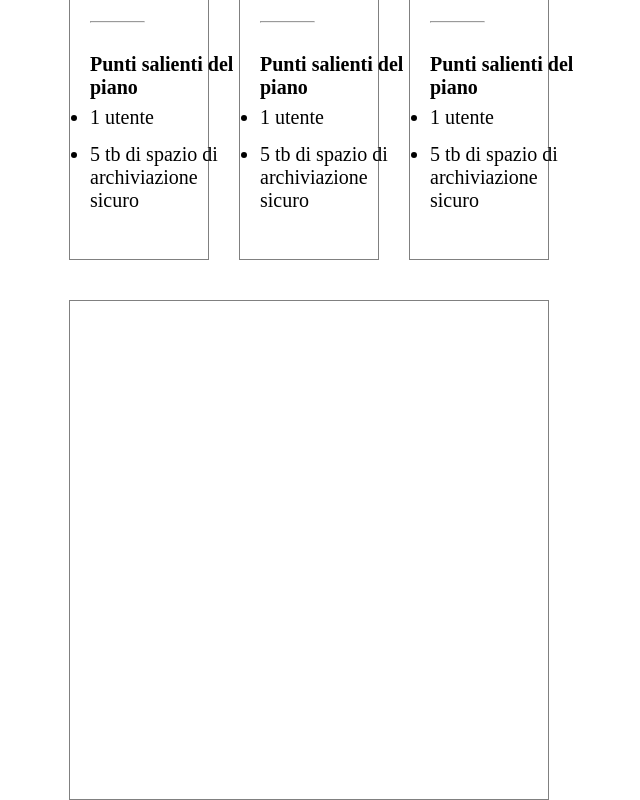
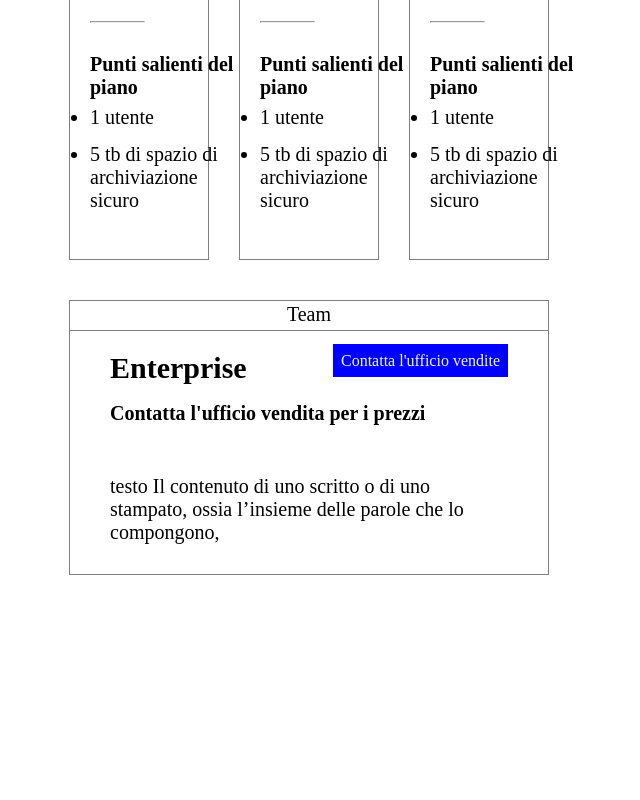
Before and after one commit to NicoloCammarata/htmlcss-dropbox, a plain HTML site: page index.html in a window 1280 px wide. Shown: the part 1827-2627 px from the top of the page, without its empty margins (331-971 px from the left). After the commit the page ends 2402 px from the top, so only its background shows below. Drawn offline with Linux system fonts and the light colour scheme.

Commit message:
main-sezione2-completa

```diff
--- a/css/style.css
+++ b/css/style.css
@@ -176,7 +176,7 @@ h1{
     border: 1px solid gray;
 }
 
-#title{
+.title{
     padding: 2px 0px;
     height: 30px;
     width: 100%;
@@ -205,7 +205,28 @@ h1{
 
 .orizzontale{
     width: 100%;
-    min-height: 500px;
+    min-height: 200px;
     border: 1px solid gray;
     margin-top: 40px;
 }
+
+.box-orizzontale{
+    width: 100%;
+    justify-content: space-between;
+}
+
+.box-orizzontale> *{
+    margin: 0 40px;
+}
+
+.box-orizzontale div:nth-of-type(2){
+    margin-top: 20px;
+}
+
+.ufficio-vendita{
+    padding-bottom: 50px;
+}
+
+.testo{
+    margin-bottom: 30px;
+}
--- a/index.html
+++ b/index.html
@@ -75,7 +75,7 @@
             <button type="button" class="button-radio-2 font"></button><span class="font">Fatturazione mensile</span>
             <div class="container flex">
                 <div class="flex" >
-                    <span id="title" class=" font">singolo</span>
+                    <span class="title font">singolo</span>
                     <div class="box-colonna">
                         <h3>Professional</h3>
                         <div class="prezzo ">
@@ -130,7 +130,7 @@
 
                 </div>
                 <div class="flex">
-                    <span id="title" class=" font">singolo</span>
+                    <span class="title font">singolo</span>
                     <div class="box-colonna">
                         <h3>Professional</h3>
                         <div class="prezzo ">
@@ -183,7 +183,7 @@
 
                 </div>
                 <div class="flex">
-                    <span id="title" class=" font">singolo</span>
+                    <span class="title font" >singolo</span>
                     <div class="box-colonna">
                         <h3>Professional</h3>
                         <div class="prezzo ">
@@ -237,8 +237,30 @@
 
 
             </div>
-            <div class="orizzontale">
+            <div class="orizzontale flex">
+                <div class="title">
+                    <span class="font">Team</span>
 
+                </div>
+                <div class="box-orizzontale flex">
+                    <div>
+
+                        <h3>Enterprise</h3>
+                    </div>
+                    <div>
+                        <span class="button-blu">Contatta l'ufficio vendite</span>
+                    </div>
+                    <div class="ufficio-vendita font">
+                        <span><strong>Contatta l'ufficio vendita per i prezzi</strong></span>
+
+                    </div>
+                    <div class="testo">
+                        <span class="font">
+                            testo Il contenuto di uno scritto o di uno stampato, ossia l’insieme delle parole che lo compongono,
+                        </span>
+                    </div>
+
+                </div>
             </div>
         </div>
     </main>
```
